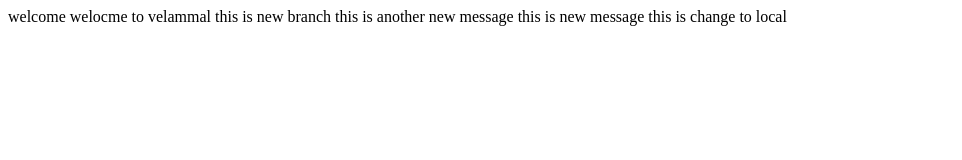
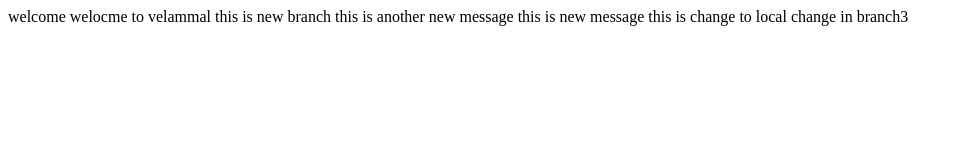
Before and after one commit to viji1507/vijirepo, a plain HTML site: page index.html in a window 1280 px wide. Shown: the whole page, without its empty margins (0-962 px from the left). Drawn offline with Linux system fonts and the light colour scheme.

Commit message:
Update index.html

```diff
--- a/index.html
+++ b/index.html
@@ -6,5 +6,6 @@ this is new branch
   this is another new message
       this is new message
          this is change to local
+  change in branch3
 </head>
 </html>
```
